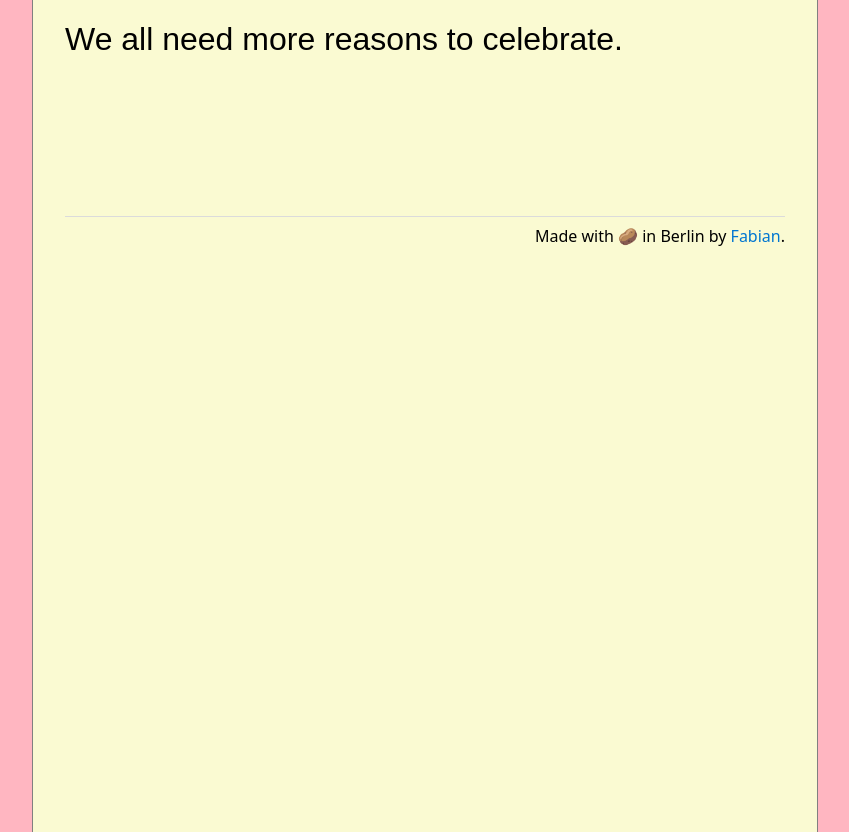
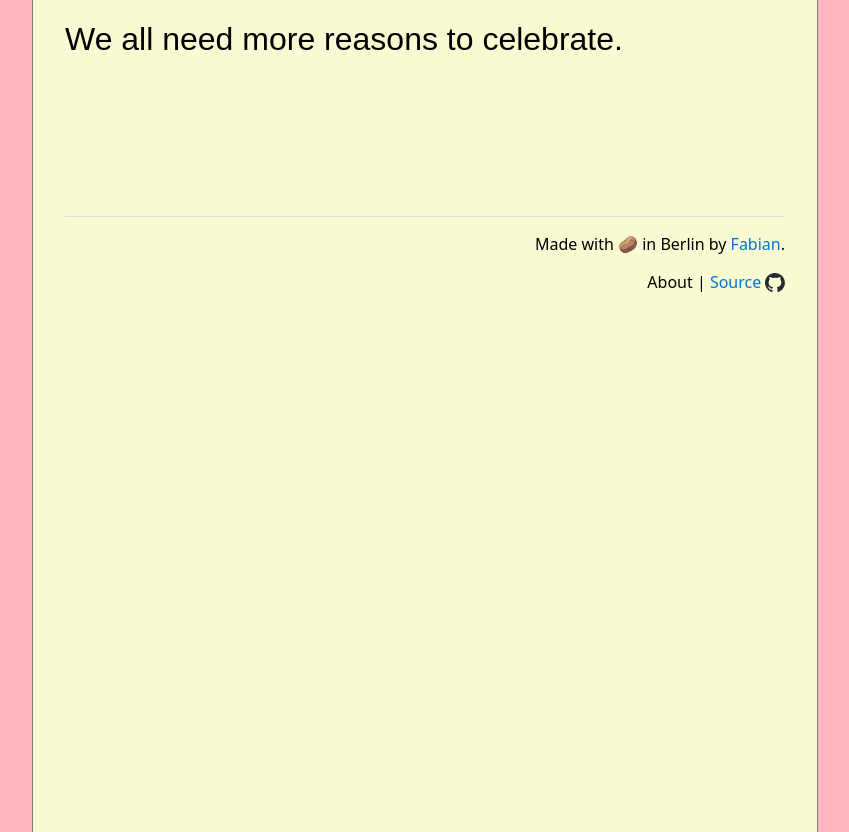
Before and after one commit to capnfabs/reasons-to-celebrate, a website built with Vite: page index.html in a window 1280 px wide. Shown: the whole page, without its empty margins (215-1064 px from the left). Built offline with nearby package versions, Linux system fonts and the light colour scheme; no server answers; a web font is replaced by a local one; what vanjs-core would draw is missing.

Commit message:
Add about / source links

```diff
--- a/index.html
+++ b/index.html
@@ -19,7 +19,8 @@
     <div id="appTarget2" class="padding-v"></div>
     <div class="align-right">
       <hr>
-      Made with 🥔 in Berlin by <a href="https://capnfabs.net">Fabian</a>.
+      <p>Made with 🥔 in Berlin by <a href="https://capnfabs.net">Fabian</a>.</p>
+      <p>About | <a href="https://github.com/capnfabs/reasons-to-celebrate">Source <img style="display: inline-block; vertical-align: middle; height: 1.2em; margin-bottom: 3px;" src="/img/github.svg" /></a></p>
     </div>
   </div>
 
```
Also changed, not shown: README.md, public/img/github.svg (added).
